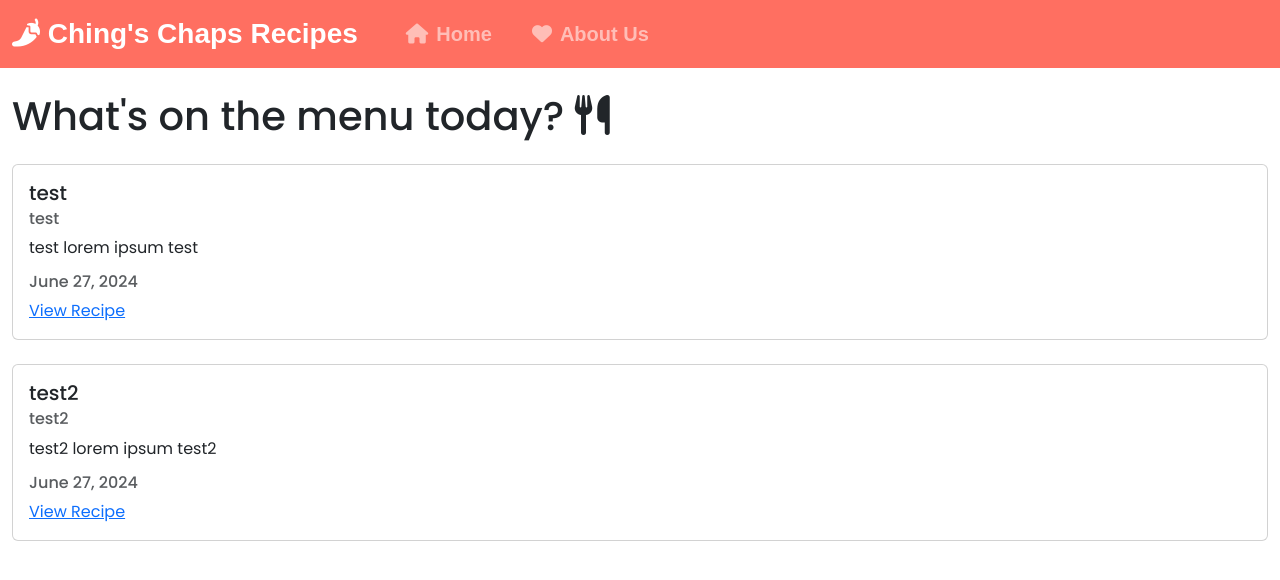
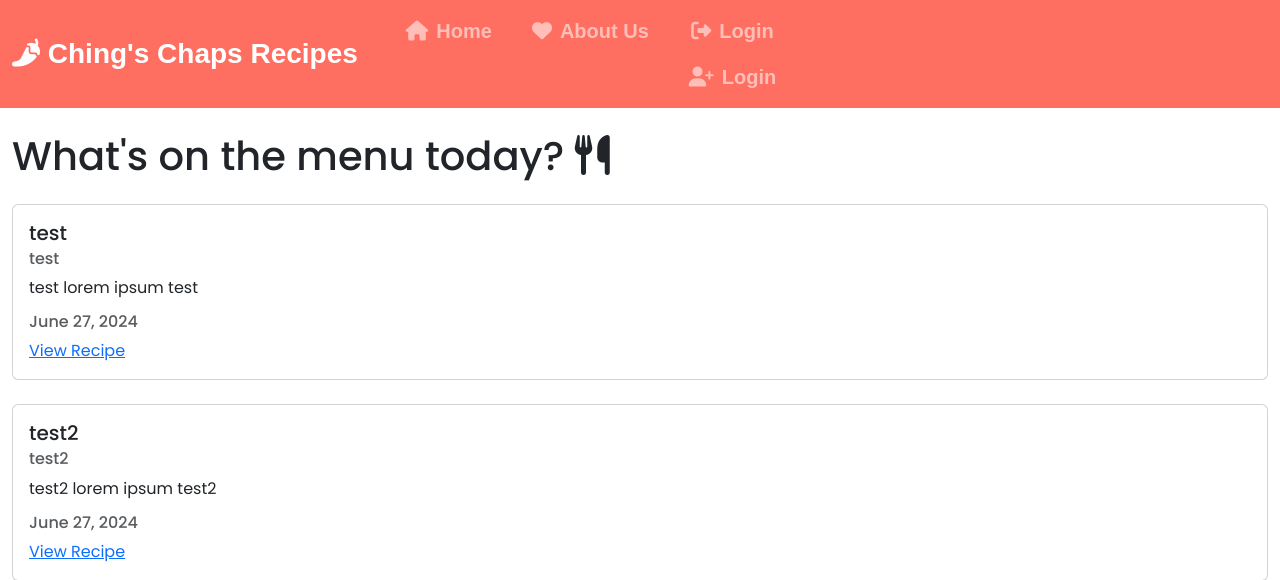
Before and after one commit to JamieBennett-Dev/Hackathon3-Recipe, a Django app: page / in a window 1280 px wide. Shown: the top 580 px of the page. Run offline with Django 5.2, Linux system fonts and the light colour scheme; data comes from the database, SQL or seed files in the repository; some libraries are stand-ins or nearby versions; some web fonts are replaced.

Commit message:
update base.html

```diff
--- a/recipes/templates/recipes/base.html
+++ b/recipes/templates/recipes/base.html
@@ -48,6 +48,17 @@
                         <a class="nav-link fs-5 d-flex justify-content-center align-items-center" aria-current="page"
                             href="{% url 'recipes-about' %}"><i class="fa-solid fa-heart pe-2"></i> About Us</a>
                     </li>
+                    <li class="nav-item px-4">
+                        {% if user.is_authenticated %}
+                        <a class="nav-link fs-5 d-flex justify-content-center align-items-center" aria-current="page"
+                            href="{% url 'user-logout' %}"><i class="fa-solid fa-right-from-bracket pe-2"></i> Logout</a>
+                        {% else %}
+                        <a class="nav-link fs-5 d-flex justify-content-center align-items-center" aria-current="page"
+                            href="{% url 'user-login' %}"><i class="fa-solid fa-right-from-bracket pe-2"></i> Login</a>
+                        <a class="nav-link fs-5 d-flex justify-content-center align-items-center" aria-current="page"
+                            href="{% url 'user-register' %}"><i class="fa-solid fa-user-plus pe-2"></i> Login</a>
+                        {% endif %}
+                    </li>
                 </ul>
             </div>
         </div>
```
